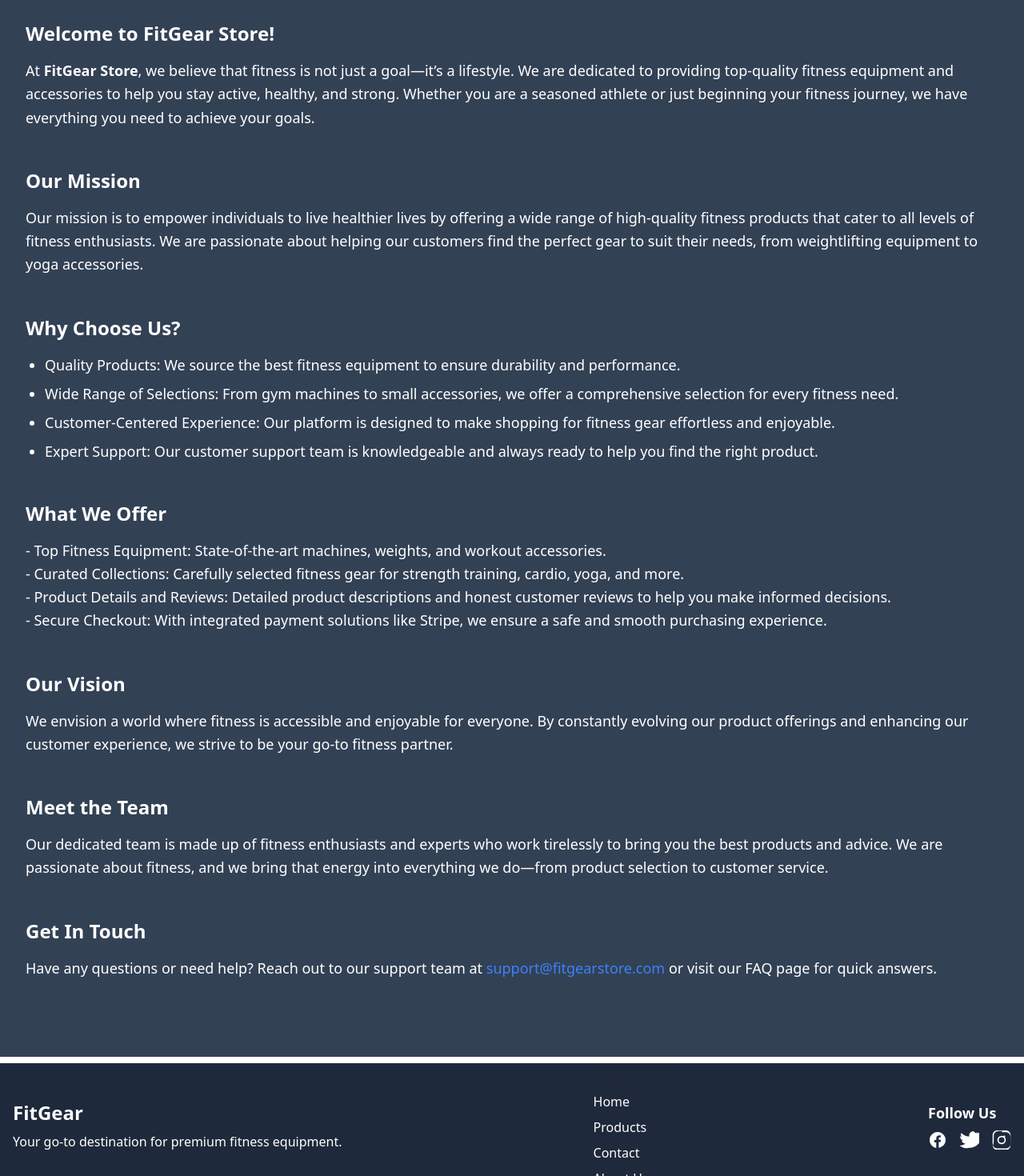
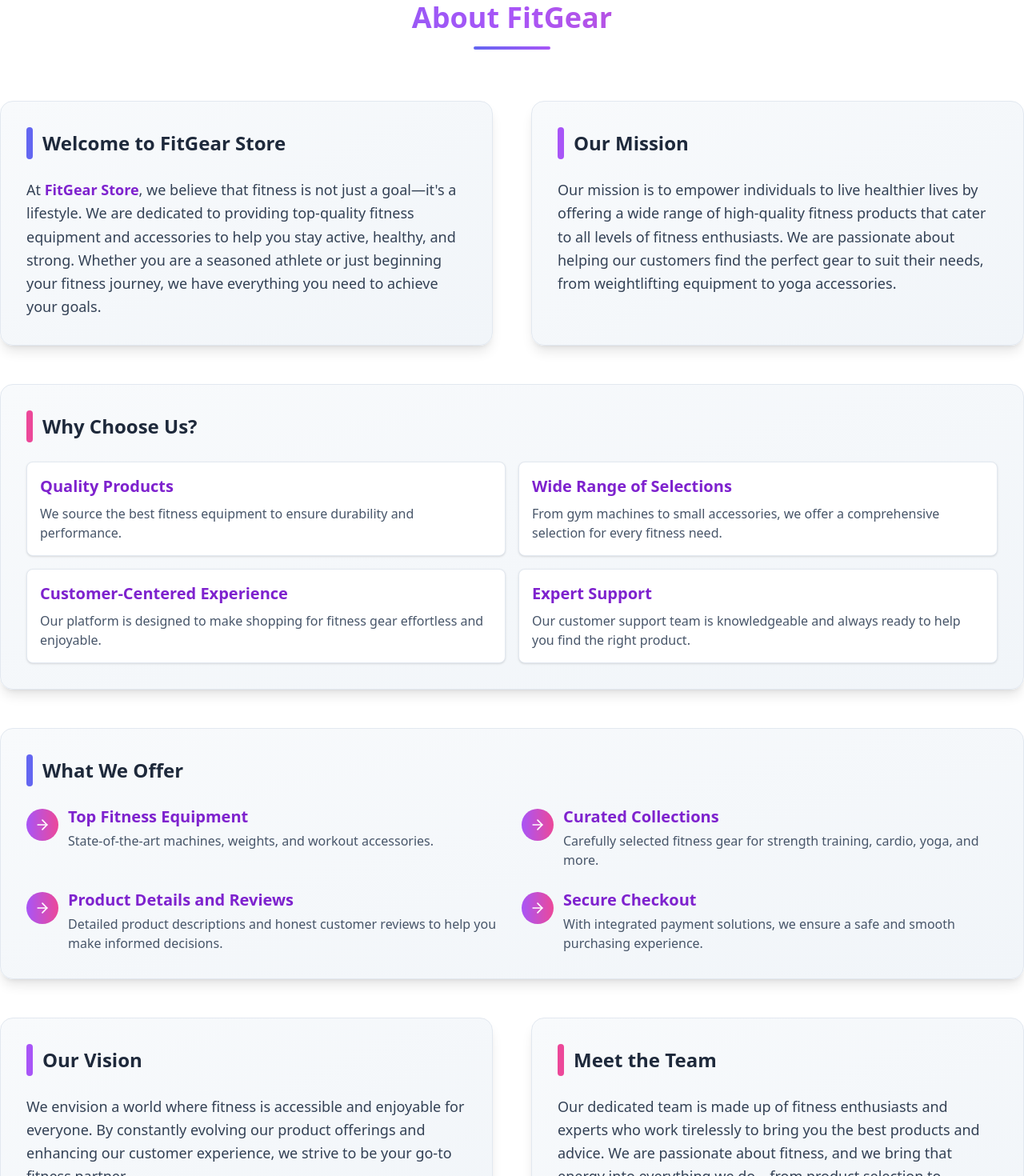
Before and after one commit to azir9200/imagine-redux-story, a React (Vite) app: page /about in a window 1280 px wide. Shown: the part 120-1590 px from the top of the page at 80% size. Built offline with nearby package versions, Linux system fonts and the light colour scheme; no server answers.

Commit message:
About page redesign with framer motion

```diff
--- a/package.json
+++ b/package.json
@@ -13,6 +13,7 @@
     "@heroicons/react": "^2.1.5",
     "@reduxjs/toolkit": "^2.3.0",
     "@types/redux-persist": "^4.3.1",
+    "framer-motion": "^12.9.2",
     "jwt-decode": "^4.0.0",
     "lucide-react": "^0.456.0",
     "moment": "^2.30.1",
--- a/src/components/Banner.tsx
+++ b/src/components/Banner.tsx
@@ -2,7 +2,7 @@
   return (
     <div className="mt-6 w-full bg-slate-700 text-white py-16 text-center">
       <div className="">
-        <h1 className="text-4xl md:text-6xl font-bold mb-4 drop-shadow-lg">
+        <h1 className="text-4xl md:text-4xl font-bold mb-4 drop-shadow-lg">
           Welcome to FitGear Store. A E-Commerce Product Brand Land.
         </h1>
         <p className="text-xl md:text-2xl mb-8 drop-shadow-lg">
--- a/src/pages/about/About.tsx
+++ b/src/pages/about/About.tsx
@@ -1,108 +1,237 @@
 import React from "react";
+import { ArrowRight } from "lucide-react";
+import { motion } from "framer-motion";
+import { Link } from "react-router-dom";
 
 const About: React.FC = () => {
+  return (
+    <div className="min-h-screen  py-16 mt-10">
+      <div className="max-w-7xl mx-auto">
+        <motion.div
+          initial={{ opacity: 0, y: -20 }}
+          animate={{ opacity: 1, y: 0 }}
+          transition={{ duration: 0.6 }}
+          className="text-center mb-16"
+        >
+          <h1 className="text-3xl md:text-4xl font-bold bg-clip-text text-transparent bg-gradient-to-r from-indigo-500 via-purple-500 to-pink-500 mb-4">
+            About FitGear
+          </h1>
+          <div className="w-24 h-1 bg-gradient-to-r from-indigo-500 to-purple-500 mx-auto mt-4 rounded-full"></div>
+        </motion.div>
 
-  return (
-    <div className="bg-slate-700 py-12 mt-2">
+        <div className="grid grid-cols-1 lg:grid-cols-2 gap-12">
+          <motion.section
+            initial={{ opacity: 0, x: -50 }}
+            animate={{ opacity: 1, x: 0 }}
+            transition={{ duration: 0.6, delay: 0.2 }}
+            className="bg-gradient-to-br from-slate-50 to-slate-100 p-8 rounded-2xl shadow-lg border border-slate-200"
+          >
+            <h2 className="text-2xl font-bold mb-6 text-slate-800 flex items-center">
+              <span className="w-2 h-10 bg-indigo-500 rounded-full mr-3"></span>
+              Welcome to FitGear Store
+            </h2>
+            <p className="text-lg leading-relaxed text-slate-700">
+              At{" "}
+              <span className="font-semibold text-purple-700">
+                FitGear Store
+              </span>
+              , we believe that fitness is not just a goal—it's a lifestyle. We
+              are dedicated to providing top-quality fitness equipment and
+              accessories to help you stay active, healthy, and strong. Whether
+              you are a seasoned athlete or just beginning your fitness journey,
+              we have everything you need to achieve your goals.
+            </p>
+          </motion.section>
 
-      <div className="max-w-7xl text-white mx-auto px-4 sm:px-6  lg:px-8">
-        <h1 className="text-4xl font-bold text-center mb-8">About Us</h1>
+          <motion.section
+            initial={{ opacity: 0, x: 50 }}
+            animate={{ opacity: 1, x: 0 }}
+            transition={{ duration: 0.6, delay: 0.3 }}
+            className="bg-gradient-to-br from-slate-50 to-slate-100 p-8 rounded-2xl shadow-lg border border-slate-200"
+          >
+            <h2 className="text-2xl font-bold mb-6 text-slate-800 flex items-center">
+              <span className="w-2 h-10 bg-purple-500 rounded-full mr-3"></span>
+              Our Mission
+            </h2>
+            <p className="text-lg leading-relaxed text-slate-700">
+              Our mission is to empower individuals to live healthier lives by
+              offering a wide range of high-quality fitness products that cater
+              to all levels of fitness enthusiasts. We are passionate about
+              helping our customers find the perfect gear to suit their needs,
+              from weightlifting equipment to yoga accessories.
+            </p>
+          </motion.section>
 
-        <section className="mb-12">
-          <h2 className="text-2xl font-semibold mb-4">
-            Welcome to FitGear Store!
+          <motion.section
+            initial={{ opacity: 0, y: 50 }}
+            animate={{ opacity: 1, y: 0 }}
+            transition={{ duration: 0.6, delay: 0.4 }}
+            className="bg-gradient-to-br from-slate-50 to-slate-100 p-8 rounded-2xl shadow-lg border border-slate-200 lg:col-span-2"
+          >
+            <h2 className="text-2xl font-bold mb-6 text-slate-800 flex items-center">
+              <span className="w-2 h-10 bg-pink-500 rounded-full mr-3"></span>
+              Why Choose Us?
+            </h2>
+            <ul className="grid grid-cols-1 md:grid-cols-2 gap-4">
+              {[
+                {
+                  title: "Quality Products",
+                  description:
+                    "We source the best fitness equipment to ensure durability and performance.",
+                },
+                {
+                  title: "Wide Range of Selections",
+                  description:
+                    "From gym machines to small accessories, we offer a comprehensive selection for every fitness need.",
+                },
+                {
+                  title: "Customer-Centered Experience",
+                  description:
+                    "Our platform is designed to make shopping for fitness gear effortless and enjoyable.",
+                },
+                {
+                  title: "Expert Support",
+                  description:
+                    "Our customer support team is knowledgeable and always ready to help you find the right product.",
+                },
+              ].map((item, index) => (
+                <motion.li
+                  key={index}
+                  initial={{ opacity: 0, y: 20 }}
+                  animate={{ opacity: 1, y: 0 }}
+                  transition={{ duration: 0.4, delay: 0.5 + index * 0.1 }}
+                  className="bg-white p-4 rounded-lg border border-slate-200 shadow hover:shadow-md transition-all duration-300"
+                >
+                  <h3 className="text-xl font-semibold text-purple-700 mb-2">
+                    {item.title}
+                  </h3>
+                  <p className="text-slate-600">{item.description}</p>
+                </motion.li>
+              ))}
+            </ul>
+          </motion.section>
+        </div>
+
+        <motion.section
+          initial={{ opacity: 0, y: 50 }}
+          animate={{ opacity: 1, y: 0 }}
+          transition={{ duration: 0.6, delay: 0.6 }}
+          className="mt-12 bg-gradient-to-br from-slate-50 to-slate-100 p-8 rounded-2xl shadow-lg border border-slate-200"
+        >
+          <h2 className="text-2xl font-bold mb-6 text-slate-800 flex items-center">
+            <span className="w-2 h-10 bg-indigo-500 rounded-full mr-3"></span>
+            What We Offer
           </h2>
-          <p className="text-lg leading-relaxed">
-            At <strong>FitGear Store</strong>, we believe that fitness is not
-            just a goal—it’s a lifestyle. We are dedicated to providing
-            top-quality fitness equipment and accessories to help you stay
-            active, healthy, and strong. Whether you are a seasoned athlete or
-            just beginning your fitness journey, we have everything you need to
-            achieve your goals.
-          </p>
-        </section>
+          <div className="grid grid-cols-1 md:grid-cols-2 gap-6">
+            {[
+              {
+                title: "Top Fitness Equipment",
+                description:
+                  "State-of-the-art machines, weights, and workout accessories.",
+              },
+              {
+                title: "Curated Collections",
+                description:
+                  "Carefully selected fitness gear for strength training, cardio, yoga, and more.",
+              },
+              {
+                title: "Product Details and Reviews",
+                description:
+                  "Detailed product descriptions and honest customer reviews to help you make informed decisions.",
+              },
+              {
+                title: "Secure Checkout",
+                description:
+                  "With integrated payment solutions, we ensure a safe and smooth purchasing experience.",
+              },
+            ].map((item, index) => (
+              <motion.div
+                key={index}
+                initial={{ opacity: 0, y: 20 }}
+                animate={{ opacity: 1, y: 0 }}
+                transition={{ duration: 0.4, delay: 0.7 + index * 0.1 }}
+                className="flex items-start space-x-3"
+              >
+                <div className="w-10 h-10 rounded-full bg-gradient-to-r from-purple-500 to-pink-500 flex items-center justify-center flex-shrink-0 mt-1">
+                  <ArrowRight className="h-5 w-5 text-white" />
+                </div>
+                <div>
+                  <h3 className="text-xl font-semibold text-purple-700 mb-1">
+                    {item.title}
+                  </h3>
+                  <p className="text-slate-600">{item.description}</p>
+                </div>
+              </motion.div>
+            ))}
+          </div>
+        </motion.section>
 
-        <section className="mb-12">
-          <h2 className="text-2xl font-semibold mb-4">Our Mission</h2>
-          <p className="text-lg leading-relaxed">
-            Our mission is to empower individuals to live healthier lives by
-            offering a wide range of high-quality fitness products that cater to
-            all levels of fitness enthusiasts. We are passionate about helping
-            our customers find the perfect gear to suit their needs, from
-            weightlifting equipment to yoga accessories.
-          </p>
-        </section>
+        <div className="grid grid-cols-1 lg:grid-cols-2 gap-12 mt-12">
+          <motion.section
+            initial={{ opacity: 0, x: -50 }}
+            animate={{ opacity: 1, x: 0 }}
+            transition={{ duration: 0.6, delay: 0.8 }}
+            className="bg-gradient-to-br from-slate-50 to-slate-100 p-8 rounded-2xl shadow-lg border border-slate-200"
+          >
+            <h2 className="text-2xl font-bold mb-6 text-slate-800 flex items-center">
+              <span className="w-2 h-10 bg-purple-500 rounded-full mr-3"></span>
+              Our Vision
+            </h2>
+            <p className="text-lg leading-relaxed text-slate-700">
+              We envision a world where fitness is accessible and enjoyable for
+              everyone. By constantly evolving our product offerings and
+              enhancing our customer experience, we strive to be your go-to
+              fitness partner.
+            </p>
+          </motion.section>
 
-        <section className="mb-12">
-          <h2 className="text-2xl font-semibold mb-4">Why Choose Us?</h2>
-          <ul className="list-disc pl-6 space-y-2 text-lg">
-            <li>
-              Quality Products: We source the best fitness equipment to ensure
-              durability and performance.
-            </li>
-            <li>
-              Wide Range of Selections: From gym machines to small accessories,
-              we offer a comprehensive selection for every fitness need.
-            </li>
-            <li>
-              Customer-Centered Experience: Our platform is designed to make
-              shopping for fitness gear effortless and enjoyable.
-            </li>
-            <li>
-              Expert Support: Our customer support team is knowledgeable and
-              always ready to help you find the right product.
-            </li>
-          </ul>
-        </section>
+          <motion.section
+            initial={{ opacity: 0, x: 50 }}
+            animate={{ opacity: 1, x: 0 }}
+            transition={{ duration: 0.6, delay: 0.9 }}
+            className="bg-gradient-to-br from-slate-50 to-slate-100 p-8 rounded-2xl shadow-lg border border-slate-200"
+          >
+            <h2 className="text-2xl font-bold mb-6 text-slate-800 flex items-center">
+              <span className="w-2 h-10 bg-pink-500 rounded-full mr-3"></span>
+              Meet the Team
+            </h2>
+            <p className="text-lg leading-relaxed text-slate-700">
+              Our dedicated team is made up of fitness enthusiasts and experts
+              who work tirelessly to bring you the best products and advice. We
+              are passionate about fitness, and we bring that energy into
+              everything we do—from product selection to customer service.
+            </p>
+          </motion.section>
+        </div>
 
-        <section className="mb-12">
-          <h2 className="text-2xl font-semibold mb-4">What We Offer</h2>
-          <p className="text-lg leading-relaxed">
-            - Top Fitness Equipment: State-of-the-art machines, weights, and
-            workout accessories.
-            <br />
-            - Curated Collections: Carefully selected fitness gear for strength
-            training, cardio, yoga, and more.
-            <br />
-            - Product Details and Reviews: Detailed product descriptions and
-            honest customer reviews to help you make informed decisions.
-            <br />- Secure Checkout: With integrated payment solutions like
-            Stripe, we ensure a safe and smooth purchasing experience.
-          </p>
-        </section>
-
-        <section className="mb-12">
-          <h2 className="text-2xl font-semibold mb-4">Our Vision</h2>
-          <p className="text-lg leading-relaxed">
-            We envision a world where fitness is accessible and enjoyable for
-            everyone. By constantly evolving our product offerings and enhancing
-            our customer experience, we strive to be your go-to fitness partner.
-          </p>
-        </section>
-
-        <section className="mb-12">
-          <h2 className="text-2xl font-semibold mb-4">Meet the Team</h2>
-          <p className="text-lg leading-relaxed">
-            Our dedicated team is made up of fitness enthusiasts and experts who
-            work tirelessly to bring you the best products and advice. We are
-            passionate about fitness, and we bring that energy into everything
-            we do—from product selection to customer service.
-          </p>
-        </section>
-
-        <section className="mb-12">
-          <h2 className="text-2xl font-semibold mb-4">Get In Touch</h2>
-          <p className="text-lg leading-relaxed">
+        <motion.section
+          initial={{ opacity: 0, y: 50 }}
+          animate={{ opacity: 1, y: 0 }}
+          transition={{ duration: 0.6, delay: 1 }}
+          className="mt-12 bg-gradient-to-r from-indigo-500/80 to-purple-500/80 p-8 rounded-2xl shadow-lg border border-indigo-400/20 text-center"
+        >
+          <h2 className="text-2xl font-bold mb-6 text-white">Get In Touch</h2>
+          <p className="text-lg leading-relaxed text-white max-w-3xl mx-auto">
             Have any questions or need help? Reach out to our support team at{" "}
             <a
               href="mailto:support@fitgearstore.com"
-              className="text-blue-500 hover:underline"
+              className="text-indigo-100 hover:text-white hover:underline transition-colors duration-300 font-medium"
             >
               support@fitgearstore.com
             </a>{" "}
             or visit our FAQ page for quick answers.
           </p>
-        </section>
+          <div className="mt-8">
+            <motion.button
+              whileHover={{ scale: 1.05 }}
+              whileTap={{ scale: 0.95 }}
+              className="px-8 py-3 bg-white text-purple-700 font-medium rounded-full shadow-lg hover:text-white hover:bg-purple-900 hover:shadow-purple-500/30 transition-all duration-300 flex items-center mx-auto"
+            >
+              <Link to="/contact"> Contact Us</Link>
+              <ArrowRight className="ml-2 h-5 w-5" />
+            </motion.button>
+          </div>
+        </motion.section>
       </div>
     </div>
   );
```
Also changed, not shown: 1 other file (tests, documents, lock files or other folders).
